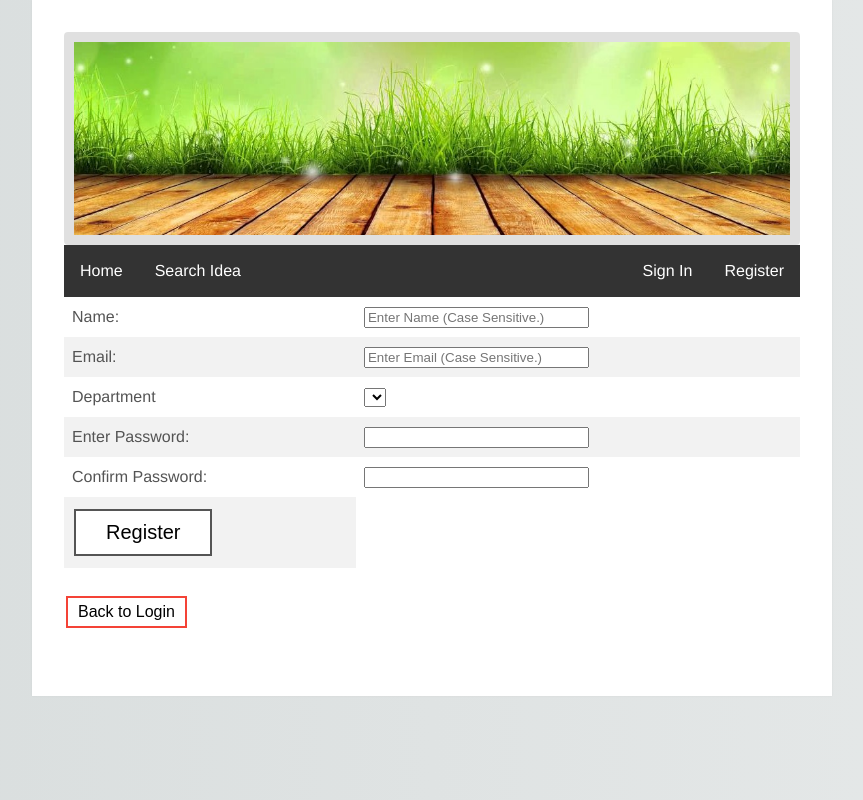
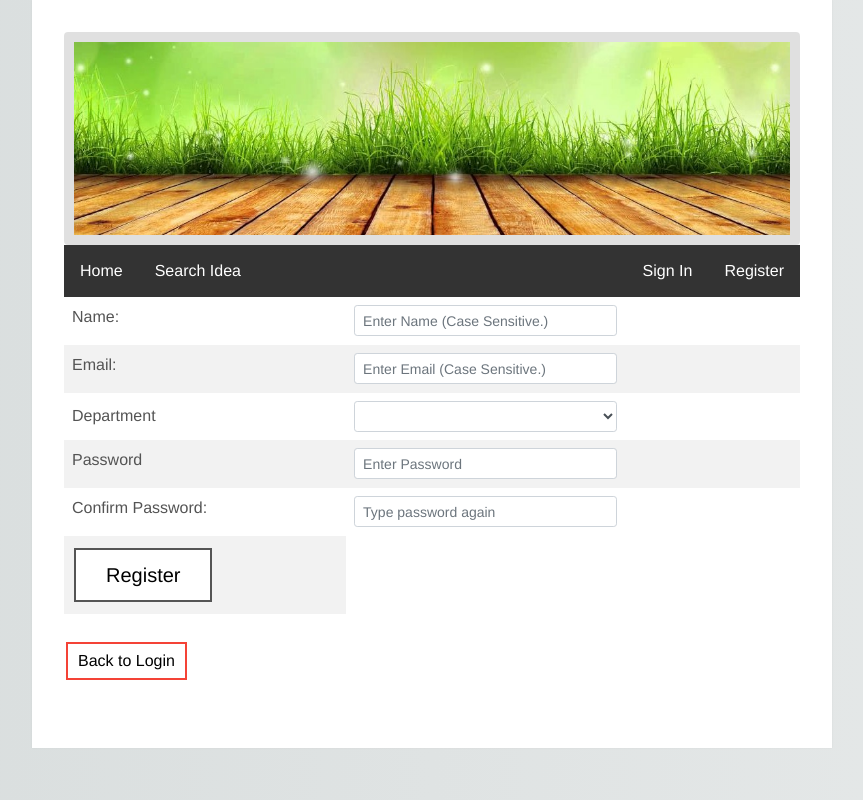
Before and after one commit to ShaunsGit/EnterpriseWeb, a PHP site: page /Register.php in a window 1280 px wide. Shown: the whole page, without its empty margins (208-1071 px from the left). Run offline with PHP 8.4, Linux system fonts and the light colour scheme; data that the repository does not hold is empty; some libraries are stand-ins or nearby versions.

Commit message:
Additional styling and functionality
Email features for both posts and comments
Styling added to all the forms, changed all inputs into bootstrap input styles.

```diff
--- a/Post.php
+++ b/Post.php
@@ -438,11 +438,11 @@ if(!$_SESSION['loggedIn'] == "true"){
 
 
                             <div class="buttons" style="color:white">
-                                <a onclick="UpVote(<?php echo $_GET['PostID'];?>)" id="likeBtn-<?php echo $_GET['PostID']; ?>" class="btn btn-<?php echo SetStyle($style, " up ");?> btn-sm">
+                                <a onclick="UpVote(<?php echo $_GET['PostID'];?>)" id="likeBtn-<?php echo $_GET['PostID']; ?>" class="btn btn-<?php echo SetStyle($style, "up");?> btn-sm">
                                    Up
                                     <?php echo $upVote; ?>
                                 </a>
-                                <a onclick="DownVote(<?php echo $_GET['PostID']; ?>)" id="dislikeBtn-<?php echo $_GET['PostID']; ?>" class="btn btn-<?php echo SetStyle($style, " down "); ?> btn-sm">
+                                <a onclick="DownVote(<?php echo $_GET['PostID']; ?>)" id="dislikeBtn-<?php echo $_GET['PostID']; ?>" class="btn btn-<?php echo SetStyle($style, "down"); ?> btn-sm">
                                      Down
                                     <?php echo $downVote; ?>
                                 </a>
--- a/Register.php
+++ b/Register.php
@@ -21,6 +21,17 @@ $link = mysqli_connect($host, $user, $passwd, $dbName) or
         <meta name="description" content="">
         <meta name="keywords" content="">
 
+        <!-- Latest compiled and minified CSS -->
+        <link rel="stylesheet" href="https://maxcdn.bootstrapcdn.com/bootstrap/4.2.1/css/bootstrap.min.css">
+
+        <!-- jQuery library -->
+        <script src="https://ajax.googleapis.com/ajax/libs/jquery/3.3.1/jquery.min.js"></script>
+
+        <!-- Popper JS -->
+        <script src="https://cdnjs.cloudflare.com/ajax/libs/popper.js/1.14.6/umd/popper.min.js"></script>
+
+        <!-- Latest compiled JavaScript -->
+        <script src="https://maxcdn.bootstrapcdn.com/bootstrap/4.2.1/js/bootstrap.min.js"></script>
 
         <link href="main.css" rel="stylesheet" />
 
@@ -45,12 +56,23 @@ $link = mysqli_connect($host, $user, $passwd, $dbName) or
         <form action="RegisterAuth.php" method="post">
             <table width="495" height="232" border="0">
                 <tr>
-                    <td>Name: </td>
-                    <td><input id="name" size="25" name="name" type="text" placeholder="Enter Name (Case Sensitive.)"></td>
+
+                    <td><label for="name">Name:</label> </td>
+                    <td>
+                        <div class="form-group">
+                            <input id="name" size="25" name="name" type="text" placeholder="Enter Name (Case Sensitive.)" class="form-control textField form-control-sm">
+                        </div>
+                    </td>
+
                 </tr>
                 <tr>
-                    <td>Email: </td>
-                    <td><input id="email" size="25" name="email" type="text" placeholder="Enter Email (Case Sensitive.)"></td>
+
+                    <td><label for="email">Email:</label> </td>
+                    <td>
+                        <div class="form-group">
+                            <input id="email" size="25" name="email" type="email" placeholder="Enter Email (Case Sensitive.)" class="form-control textField form-control-sm">
+                        </div>
+                    </td>
                 </tr>
 
                 <tr>
@@ -58,7 +80,7 @@ $link = mysqli_connect($host, $user, $passwd, $dbName) or
 
                     <td>
 
-            <select name="department">
+                        <select class="form-control form-control-sm textField" name="department">
 
                 <?php
                 //Calls the function to display departments
@@ -70,13 +92,20 @@ $link = mysqli_connect($host, $user, $passwd, $dbName) or
                 </tr>
 
                 <tr>
-                    <td>Enter Password: </td>
+                    <td> <label for="pass">Password</label> </td>
                     <td>
-                        <input id="password" size="25" name="pass" type="password"> </td>
+                        <div class="form-group">
+                            <input id="password" size="25" name="pass" type="password" class="form-control textField form-control-sm" placeholder="Enter Password">
+                        </div>
+                    </td>
                 </tr>
                 <tr>
-                    <td>Confirm Password: </td>
-                    <td><input id="confirmPassword" size="25" name="confirmPass" type="password"></td>
+                    <td><label for="pass">Confirm Password:</label> </td>
+                    <td>
+                        <div class="form-group">
+                            <input  id="confirmPassword" size="25" name="confirmPass" type="password"class="form-control textField form-control-sm"  placeholder="Type password again">
+                        </div>
+                    </td>
                 </tr>
 
 
--- a/getComment.php
+++ b/getComment.php
@@ -14,7 +14,7 @@ INNER JOIN Staff
 on Comments.StaffID = Staff.StaffID
 INNER JOIN Department
 on Staff.DepartmentID = Department.DepartmentID
-where PostID =" . $postID;
+where PostID =" . $postID ." ORDER BY CommentID DESC";
 
 $result = mysqli_query($link,$query);
 
--- a/main.css
+++ b/main.css
@@ -16,7 +16,6 @@ body {
     padding: 2em 2em 4em;
 }
 
-
 .button {
     background-color: white;
     color: black;
@@ -27,7 +26,8 @@ body {
     display: inline-block;
     font-size: 20px;
     margin: 4px 2px;
-  -webkit-transition-duration: 0.4s; /* Safari */
+    -webkit-transition-duration: 0.4s;
+    /* Safari */
     transition-duration: 0.4s;
     cursor: pointer;
 }
@@ -47,7 +47,8 @@ body {
     display: inline-block;
     font-size: 16px;
     margin: 4px 2px;
-  -webkit-transition-duration: 0.4s; /* Safari */
+    -webkit-transition-duration: 0.4s;
+    /* Safari */
     transition-duration: 0.4s;
     cursor: pointer;
 }
@@ -57,7 +58,12 @@ body {
     color: white;
 }
 
-h1, h2, h3, h4, h5, h6 {
+h1,
+h2,
+h3,
+h4,
+h5,
+h6 {
     text-align: center;
     color: #222;
     font-weight: 600;
@@ -71,20 +77,34 @@ h2 {
 table {
     border-collapse: collapse;
     width: 100%;
+
 }
 
-th, td {
+th,
+td {
     text-align: left;
     padding: 8px;
+    vertical-align: middle;
+/*
+    background-color: rgba(9,49,69, 0.95);
+    color: #EFD469;
+*/
+
+}
+td{
+    width: auto;
 }
 
-tr:nth-child(even) {background-color: #f2f2f2;}
+tr:nth-child(even) {
+    background-color: #f2f2f2;
+}
 
 a {
     color: #0083e8;
 }
 
-b, strong {
+b,
+strong {
     font-weight: 600;
 }
 
@@ -101,7 +121,6 @@ samp {
     margin: 0em auto;
     max-width: 100%;
     padding: 0 0 0 0;
-
 }
 
 @keyframes colorize {
@@ -127,7 +146,8 @@ li {
     float: left;
 }
 
-li a, .dropbtn {
+li a,
+.dropbtn {
     display: inline-block;
     color: white;
     text-align: center;
@@ -135,7 +155,8 @@ li a, .dropbtn {
     text-decoration: none;
 }
 
-li a:hover, .dropdown:hover .dropbtn {
+li a:hover,
+.dropdown:hover .dropbtn {
     background-color: red;
 }
 
@@ -148,7 +169,7 @@ li.dropdown {
     position: absolute;
     background-color: #f9f9f9;
     min-width: 160px;
-  box-shadow: 0px 8px 16px 0px rgba(0,0,0,0.2);
+    box-shadow: 0px 8px 16px 0px rgba(0, 0, 0, 0.2);
     z-index: 1;
 }
 
@@ -160,28 +181,39 @@ li.dropdown {
     text-align: left;
 }
 
-.dropdown-content a:hover {background-color: #f1f1f1}
+.dropdown-content a:hover {
+    background-color: #f1f1f1
+}
 
 .dropdown:hover .dropdown-content {
     display: block;
 }
 
-* {box-sizing:border-box}
+* {
+    box-sizing: border-box
+}
+
 
 /* Slideshow container */
+
 .slideshow-container {
     max-width: 1000px;
     position: relative;
     margin: auto;
 }
 
+
 /* Hide the images by default */
+
 .mySlides {
     display: none;
 }
 
+
 /* Next & previous buttons */
-.prev, .next {
+
+.prev,
+.next {
     cursor: pointer;
     position: absolute;
     top: 50%;
@@ -196,18 +228,25 @@ li.dropdown {
     user-select: none;
 }
 
+
 /* Position the "next button" to the right */
+
 .next {
     right: 0;
     border-radius: 3px 0 0 3px;
 }
 
+
 /* On hover, add a black background color with a little bit see-through */
-.prev:hover, .next:hover {
-  background-color: rgba(0,0,0,0.8);
+
+.prev:hover,
+.next:hover {
+    background-color: rgba(0, 0, 0, 0.8);
 }
 
+
 /* Caption text */
+
 .text {
     color: #f2f2f2;
     font-size: 15px;
@@ -218,7 +257,9 @@ li.dropdown {
     text-align: center;
 }
 
+
 /* Number text (1/3 etc) */
+
 .numbertext {
     color: #f2f2f2;
     font-size: 12px;
@@ -227,7 +268,9 @@ li.dropdown {
     top: 0;
 }
 
+
 /* The dots/bullets/indicators */
+
 .dot {
     cursor: pointer;
     height: 15px;
@@ -239,11 +282,14 @@ li.dropdown {
     transition: background-color 0.6s ease;
 }
 
-.active, .dot:hover {
+.active,
+.dot:hover {
     background-color: #717171;
 }
 
+
 /* Fading animation */
+
 .fade {
     -webkit-animation-name: fade;
     -webkit-animation-duration: 1.5s;
@@ -252,13 +298,21 @@ li.dropdown {
 }
 
 @-webkit-keyframes fade {
-  from {opacity: .4}
-  to {opacity: 1}
+    from {
+        opacity: .4
+    }
+    to {
+        opacity: 1
+    }
 }
 
 @keyframes fade {
-  from {opacity: .4}
-  to {opacity: 1}
+    from {
+        opacity: .4
+    }
+    to {
+        opacity: 1
+    }
 }
 
 .card-text {
@@ -319,7 +373,26 @@ li.dropdown {
     width: 100%;
 }
 
-.right{
-  float:right;
+.right {
+    float: right;
     margin-right: 5px;
 }
+
+
+.textField{
+    width:60%;
+
+
+}
+@media (max-width: 620px) {
+ .textField{
+    width:100%;
+
+}
+}
+.form-group{
+    margin-bottom: unset;
+}
+input[type=checkbox] {
+  transform: scale(1.5);
+}
```
Also changed, not shown: Comment.php (+26 -3 lines), IdeaSubmission.php (+84 -23 lines), Login.html (+29 -7 lines). Lines whose indentation alone changed are shown as unchanged.
